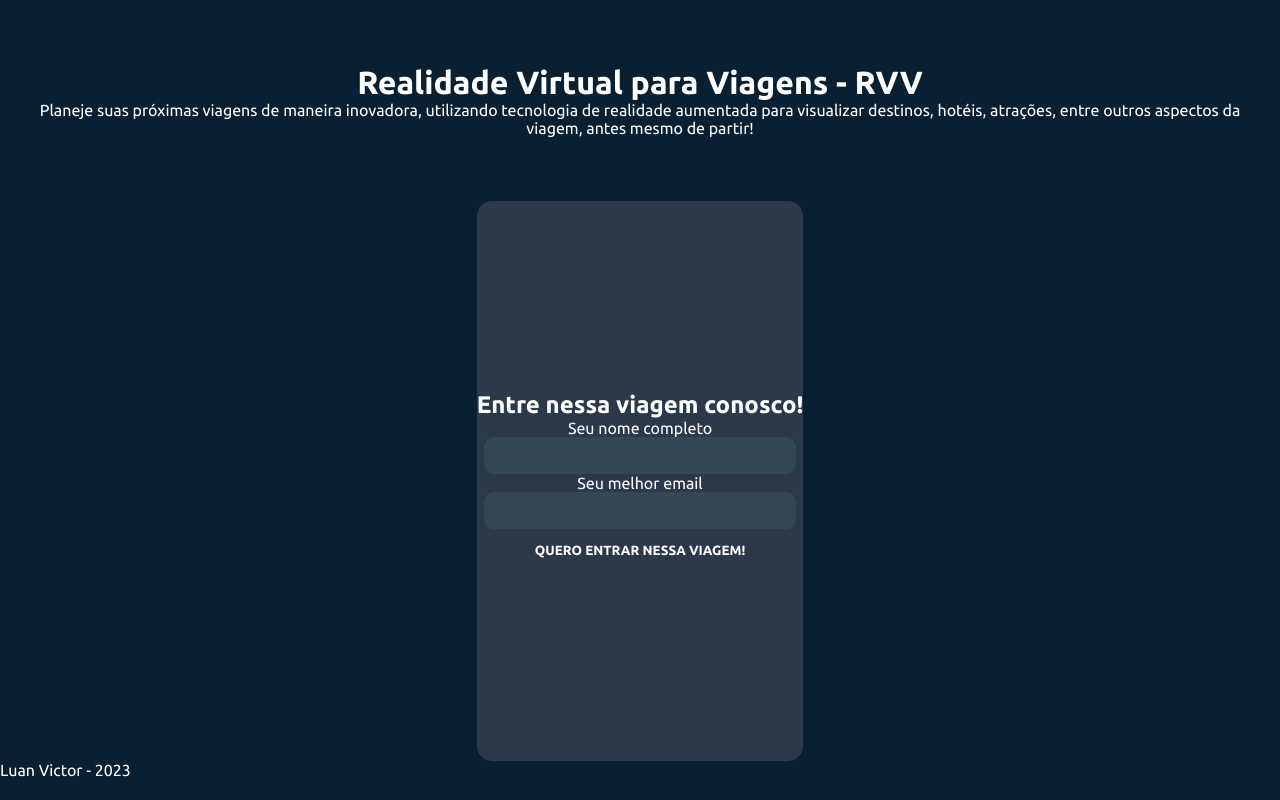
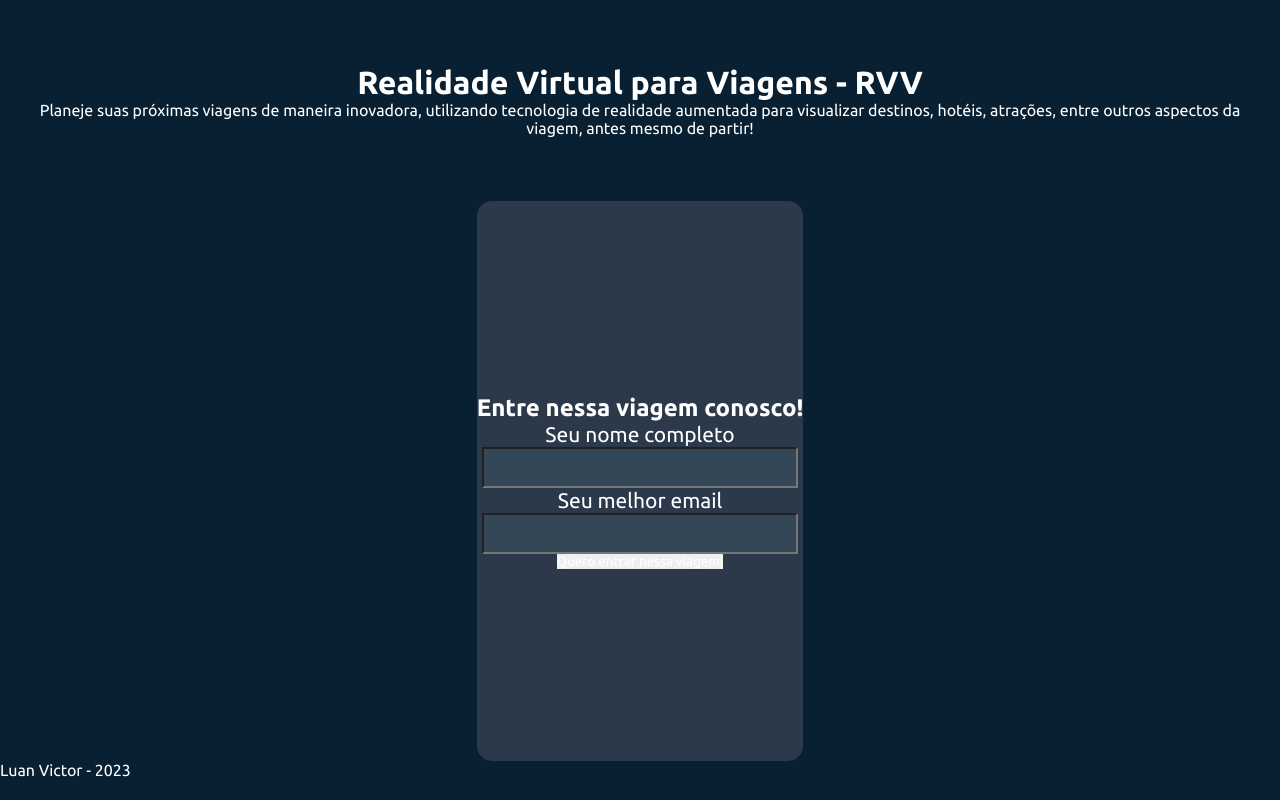
Before and after one commit to Luzin7/100-days-of-react, a React (Vite) app in the folder 006-valid-form/: page / in a window 1280 px wide. Built offline with nearby package versions, Linux system fonts and the light colour scheme.

Commit message:
style: add global style

```diff
--- a/006-valid-form/src/index.css
+++ b/006-valid-form/src/index.css
@@ -1,4 +1,5 @@
 @import url(https://fonts.googleapis.com/css2?family=Ubuntu:ital,wght@0,300;0,400;0,500;0,700;1,300;1,400;1,500;1,700&display=swap);
+
 * {
   margin: 0;
   padding: 0;
@@ -6,13 +7,14 @@
   font-family: "Ubuntu", sans-serif;
   color: var(--white__color);
 }
+
 :root {
-  --bg-form__color: #2C394B;
+  --bg-form__color: #2c394b;
   --bg__color: #082032;
   --white__color: white;
   --input__color: #334756;
-  --invalid__color: #FF4C29;
-  --error__color: red
+  --invalid__color: #ff4c29;
+  --error__color: red;
 }
 ::selection {
   background-color: var(--bg__color);
@@ -21,42 +23,30 @@
 body {
   background-color: var(--bg__color);
 }
+label {
+  display: block;
+  font-size: 21px;
+}
+a {
+  color: var(--black__color);
+  text-decoration: none;
+}
+li {
+  list-style: none;
+}
+button {
+  border: 0;
+  cursor: pointer;
+}
+input {
+  outline: none;
+}
 
-.bg__img{
-  background-image:url(../metaverso-bg.jpg);
+.bg__img {
+  background-image: url(../metaverso-bg.jpg);
   background-position: center;
   background-repeat: no-repeat;
   background-size: cover;
   height: 100vh;
   opacity: 0.1;
-
 }
-
-a {
-  color: var(--black__color);
-  text-decoration: none;
-}
-
-li {
-  list-style: none;
-}
-
-button {
-  border: 0;
-  cursor: pointer;
-}
-
-.btn {
-  background: var(--bg-form__color);
-  padding: 1em 2em;
-  border-radius: 7px;
-  text-transform: uppercase;
-  font-weight: 700;
-  color: var(--white__color)
-}
-
- input{
-  border: none;
-  outline: none;
-  border-radius: 10px;
-}
```
